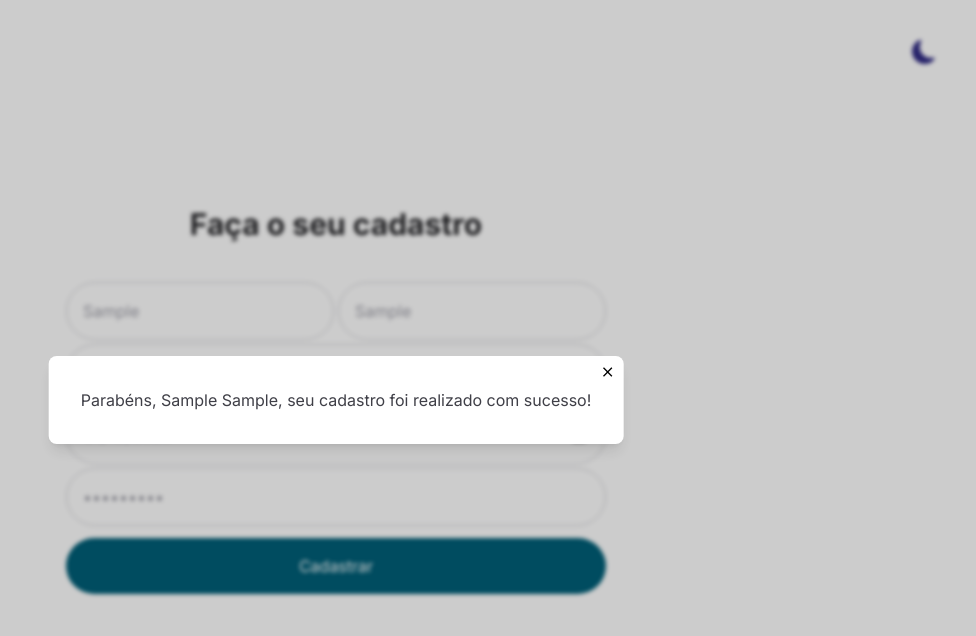
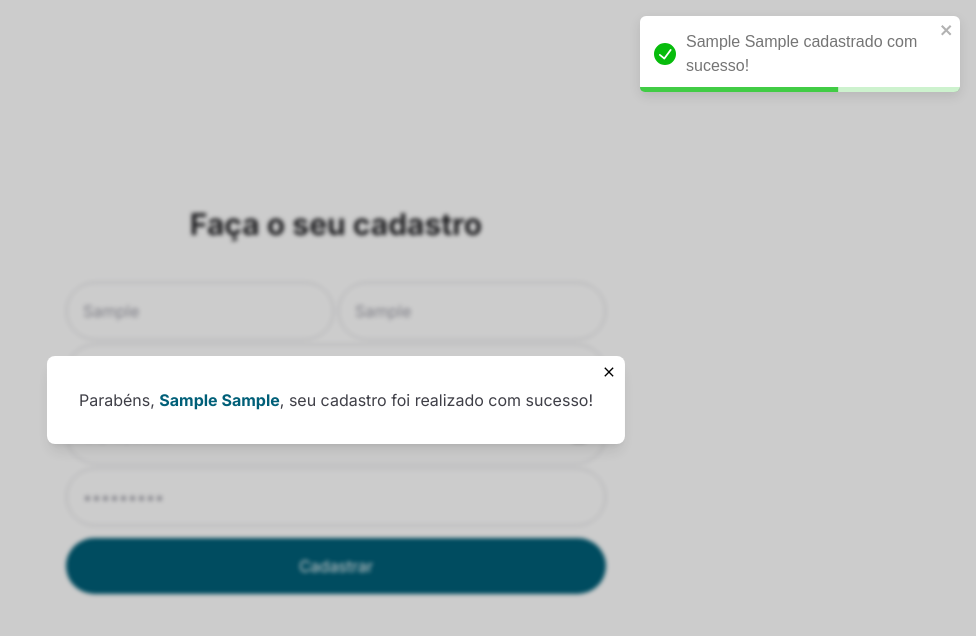
Before and after one commit to weligtonferreira/clube-do-livro, a Next.js app: page /register in a window 1280 px wide. Both pictures are taken after typing "Sample", "Sample", "name@example.com", "2020-01-15", "Sample123" into the empty fields and a click on the button "Cadastrar". Shown: the top 636 px of the page, without its empty margins (304-1280 px from the left). Built offline with nearby package versions, Linux system fonts and the light colour scheme.

Commit message:
feat(RegiterPage): add react hook form and zod

```diff
--- a/src/app/register/page.tsx
+++ b/src/app/register/page.tsx
@@ -1,14 +1,29 @@
 'use client';
 
-import { SubmitEvent, useState } from 'react';
-import { IoMdClose } from 'react-icons/io';
+import { zodResolver } from '@hookform/resolvers/zod';
+import { useState } from 'react';
+import { useForm } from 'react-hook-form';
+import z from 'zod';
+
+import { Modal } from '@/src/components/Modal';
+import { createUserSchema } from '@/src/utils/schemas/createUserSchema';
+import { ToastPopups } from '@/src/utils/toast-popups';
+
+type CreateUserZodType = z.infer<typeof createUserSchema>;
 
 export default function RegisterPage() {
-  const [nome, setNome] = useState<string | undefined>();
-  const [sobrenome, setSobrenome] = useState<string | undefined>();
-  const [email, setEmail] = useState<string | undefined>();
-  const [dataNascimento, setDataNascimento] = useState<string | undefined>();
-  const [senha, setSenha] = useState<string | undefined>();
+  const {
+    register,
+    handleSubmit,
+    watch,
+    formState: { errors },
+  } = useForm({
+    resolver: zodResolver(createUserSchema),
+  });
+
+  const nome = watch('nome');
+  const sobrenome = watch('sobrenome');
+
   const [isModalVisible, setIsModalVisible] = useState<boolean>(false);
 
   function showModal() {
@@ -19,8 +34,13 @@ export default function RegisterPage() {
     setIsModalVisible(false);
   }
 
-  function handleSubmit(event: SubmitEvent<HTMLFormElement>) {
-    event.preventDefault();
+  function handleCreateUser(createUserData: CreateUserZodType) {
+    // usando popup com toastfy
+    ToastPopups.notifySuccess(
+      `${createUserData.nome} ${createUserData.sobrenome} cadastrado com sucesso!`,
+    );
+
+    // apresentando mensagem com modal
     showModal();
   }
 
@@ -30,48 +50,86 @@ export default function RegisterPage() {
         Faça o seu cadastro
       </h1>
 
-      <form onSubmit={handleSubmit} className='flex flex-col gap-1'>
+      <form
+        onSubmit={handleSubmit(handleCreateUser)}
+        className='flex flex-col gap-1'
+      >
         <div className='flex gap-1'>
+          <div className='flex flex-col gap-1'>
             <input
               type='text'
-            name='nome'
               placeholder='Nome'
-            onChange={(e) => setNome(e.currentTarget.value)}
               className='register-input'
+              {...register('nome')}
             />
+            {errors.nome?.message && (
+              <span className='text-red-600 text-xs ml-4 mb-1'>
+                {errors.nome.message}
+              </span>
+            )}
+          </div>
 
+          <div className='flex flex-col gap-1'>
             <input
               type='text'
-            name='sobrenome'
               placeholder='Sobrenome'
-            onChange={(e) => setSobrenome(e.currentTarget.value)}
               className='register-input'
+              {...register('sobrenome')}
             />
+            {errors.sobrenome?.message && (
+              <span className='text-red-600 text-xs ml-4 mb-1'>
+                {errors.sobrenome.message}
+              </span>
+            )}
+          </div>
         </div>
 
+        <div className='flex flex-col gap-1'>
           <input
             type='email'
-          name='email'
             placeholder='Email'
-          onChange={(e) => setEmail(e.currentTarget.value)}
             className='register-input'
+            {...register('email')}
           />
+          {errors.email?.message && (
+            <span className='text-red-600 text-xs ml-4 mb-1'>
+              {errors.email.message}
+            </span>
+          )}
+        </div>
 
+        <div className='flex flex-col gap-1'>
           <input
             type='date'
-          name='dataNascimento'
             placeholder='Data de Nascimento'
-          onChange={(e) => setDataNascimento(e.currentTarget.value)}
             className='register-input'
+            {...register('dataNascimento')}
           />
+          {errors.dataNascimento?.message && (
+            <span className='text-red-600 text-xs ml-4 mb-1'>
+              {errors.dataNascimento.message}
+            </span>
+          )}
+        </div>
 
+        <div className='flex flex-col gap-1'>
           <input
             type='password'
-          name='senha'
             placeholder='Senha'
-          onChange={(e) => setSenha(e.currentTarget.value)}
             className='register-input'
+            {...register('senha', {
+              minLength: {
+                value: 8,
+                message: 'Informe pelo menos 8 caracteres',
+              },
+            })}
           />
+          {errors.senha?.message && (
+            <span className='text-red-600 text-xs ml-4 mb-1'>
+              {errors.senha.message}
+            </span>
+          )}
+        </div>
 
         <button type='submit' className='register-button'>
           Cadastrar
@@ -79,19 +137,15 @@ export default function RegisterPage() {
       </form>
 
       {isModalVisible ? (
-        <div className='absolute top-0 left-0 backdrop-blur-[2px] bg-black/20 min-h-screen min-w-screen'>
-          <div className='bg-white absolute top-[50%] left-[50%] -translate-x-1/2 -translate-y-1/2 rounded-lg shadow-lg p-8 max-w-2xl'>
-            <IoMdClose
-              size={16}
-              onClick={() => hideModal()}
-              className='absolute top-2 right-2 cursor-pointer hover:text-red-500 transition-colors'
-            />
+        <Modal onClose={hideModal}>
           <span className='text-zinc-700'>
-              Parabéns, {nome} {sobrenome}, seu cadastro foi realizado com
-              sucesso!
+            Parabéns,{' '}
+            <span className='text-cyan-800 font-bold'>
+              {nome} {sobrenome}
             </span>
-          </div>
-        </div>
+            , seu cadastro foi realizado com sucesso!
+          </span>
+        </Modal>
       ) : null}
     </main>
   );
```
Lines whose indentation alone changed are shown as unchanged.
